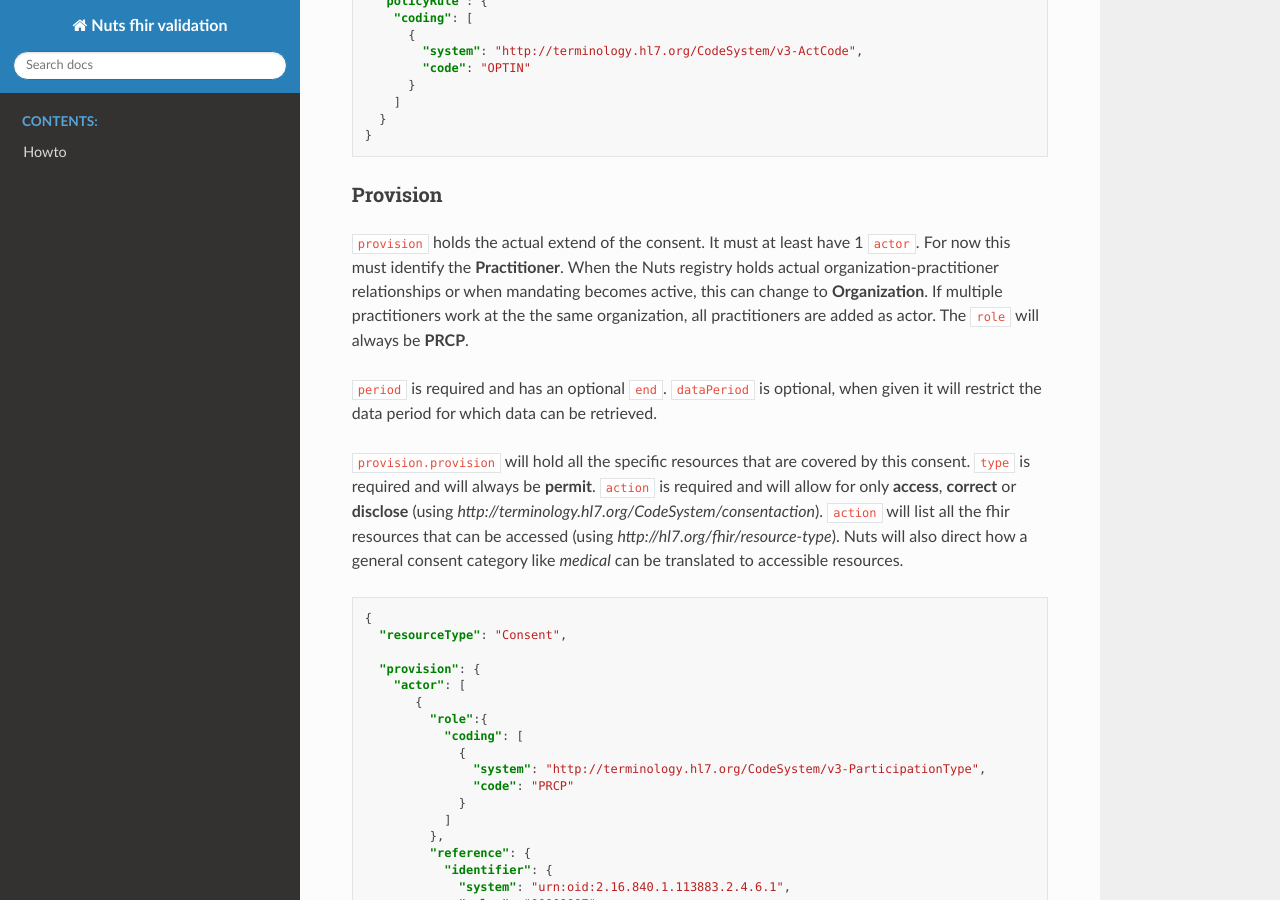
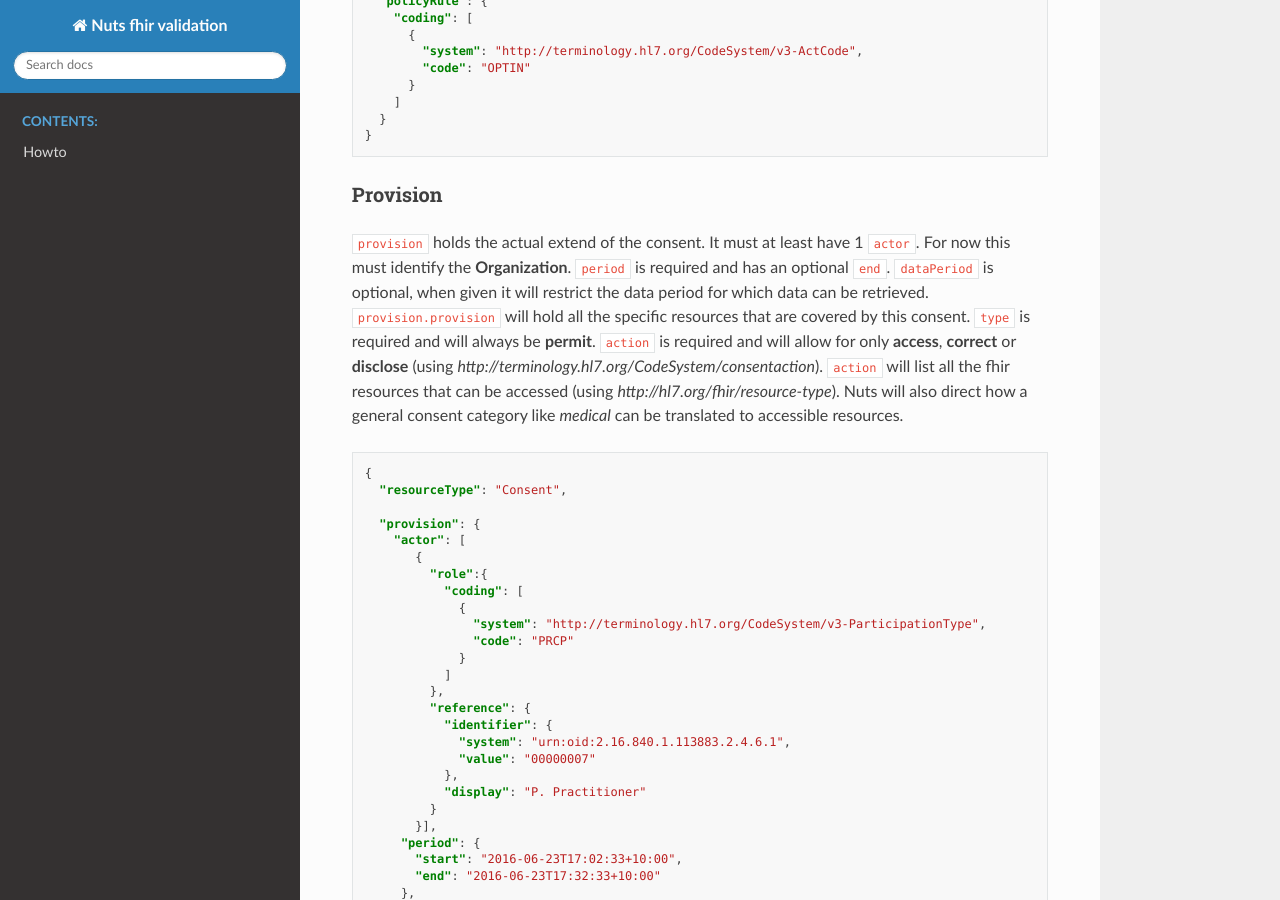
Before and after one commit to nuts-foundation/nuts-fhir-validation, a Sphinx documentation site: the page built from docs/pages/technical/fhir-rules.rst, in a window 1280 px wide and 900 px high, scrolled down 4758 px. Built offline with Sphinx 7.4.7 and the Read the Docs theme 2.0.0, drawn with Linux system fonts in a browser that asks for light colours.

Commit message:
fixed some incorrectness

```diff
--- a/docs/pages/technical/fhir-rules.rst
+++ b/docs/pages/technical/fhir-rules.rst
@@ -239,12 +239,8 @@ When **OPTIN** is chosen, :code:`provision` is required to have at least 1 recor
 Provision
 .........
 
-:code:`provision` holds the actual extend of the consent. It must at least have 1 :code:`actor`. For now this must identify the **Practitioner**.
-When the Nuts registry holds actual organization-practitioner relationships or when mandating becomes active, this can change to **Organization**.
-If multiple practitioners work at the the same organization, all practitioners are added as actor. The :code:`role` will always be **PRCP**.
-
+:code:`provision` holds the actual extend of the consent. It must at least have 1 :code:`actor`. For now this must identify the **Organization**.
 :code:`period` is required and has an optional :code:`end`. :code:`dataPeriod` is optional, when given it will restrict the data period for which data can be retrieved.
-
 :code:`provision.provision` will hold all the specific resources that are covered by this consent. :code:`type` is required and will always be **permit**.
 :code:`action` is required and will allow for only **access**, **correct** or **disclose** (using *http://terminology.hl7.org/CodeSystem/consentaction*).
 :code:`action` will list all the fhir resources that can be accessed (using *http://hl7.org/fhir/resource-type*).
```
